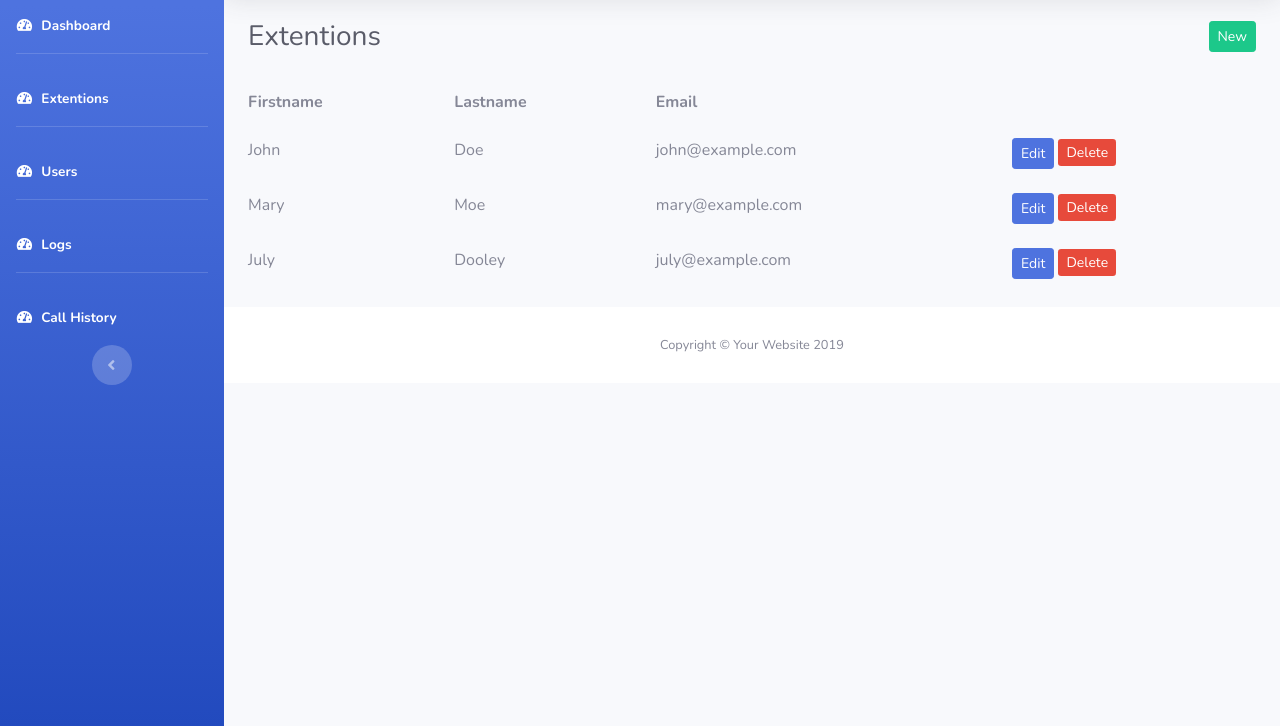
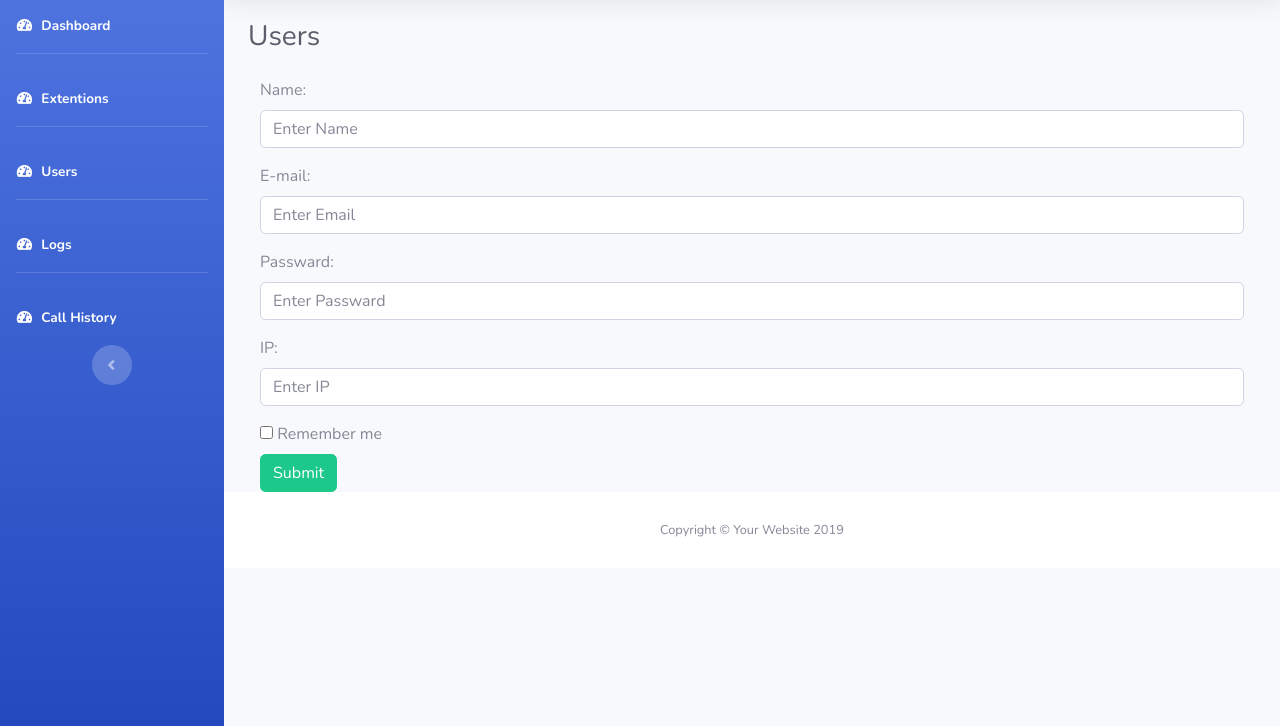
Before and after one commit to Sakib1994/admin, a website with bundled scripts: page addUsers.html in a window 1280 px wide. Shown: the part 74-800 px from the top of the page. Built offline with nearby package versions, Linux system fonts and the light colour scheme.

Commit message:
addUsersPage

```diff
--- a/extentions.html
+++ b/addUsers.html
@@ -1,3 +1,4 @@
+
 <!DOCTYPE html>
 <html lang="en">
 
@@ -50,7 +51,7 @@
 
        <!-- Nav Item - Extentions-->
       <li class="nav-item active">
-        <a class="nav-link" href="Extentions.html">
+        <a class="nav-link" href="extentions.html">
           <i class="fas fa-fw fa-tachometer-alt"></i>
           <span>Extentions</span></a>
       </li>
@@ -289,137 +290,36 @@
 
           <!-- Page Heading -->
           <div class="d-sm-flex align-items-center justify-content-between mb-4">
-            <h1 class="h3 mb-0 text-gray-800">Extentions</h1>
-            <a href="add.html" class="btn btn-success btn-sm">New</a>
+            <h1 class="h3 mb-0 text-gray-800">Users</h1>
+
           </div>
 
           <!-- Content Row -->
           <div class="row">
-
-
-                <table class="table table-borderless">
-                  <thead>
-                    <tr>
-                      <th>Firstname</th>
-                      <th>Lastname</th>
-                      <th>Email</th>
-                      <th></th>
-                    </tr>
-                  </thead>
-                  <tbody>
-                    <tr>
-                      <td>John</td>
-                      <td>Doe</td>
-                      <td>john@example.com</td>
-                      <td>
-
-                        <a href="edit.html" class="btn btn-primary btn-sm">Edit</a>
-                        <!--<a href="#" class="btn btn-danger btn-sm">Delete</a>-->
-
-                          <!-- Button HTML (to Trigger Modal) -->
-                          <a href="#myModal" class="trigger-btn btn-danger btn-sm" data-toggle="modal">Delete</a>
+           <div class="container">
+                <form action="/action_page.php">
+                    <div class="form-group">
+                      <label for="name">Name:</label>
+                      <input type="text" class="form-control" id="name" placeholder="Enter Name" name="pwd">
                     </div>
-
-                        <!-- Modal HTML -->
-                        <div id="myModal" class="modal fade">
-                          <div class="modal-dialog modal-confirm">
-                            <div class="modal-content">
-                              <div class="modal-header">
-                                <div class="icon-box">
-                                  <i class="material-icons">&#xE5CD;</i>
+                    <div class="form-group">
+                      <label for="email">E-mail:</label>
+                      <input type="email" class="form-control" id="email" placeholder="Enter Email" name="email">
                     </div>
-                                <h4 class="modal-title">Are you sure?</h4>
-                                        <button type="button" class="close" data-dismiss="modal" aria-hidden="true">&times;</button>
+                    <div class="form-group">
+                      <label for="password">Passward:</label>
+                      <input type="text" class="form-control" id="password" placeholder="Enter Passward" name="pwd">
                     </div>
-                              <div class="modal-body">
-                                <p>Do you really want to delete these records? This process cannot be undone.</p>
+                    <div class="form-group">
+                      <label for="ip">IP:</label>
+                      <input type="text" class="form-control" id="ip" placeholder="Enter IP" name="pwd">
                     </div>
-                              <div class="modal-footer">
-                                <button type="button" class="btn btn-info" data-dismiss="modal">Cancel</button>
-                                <button type="button" class="btn btn-danger">Delete</button>
+                    <div class="checkbox">
+                      <label><input type="checkbox" name="remember"> Remember me</label>
                     </div>
+                    <a href="#" class="btn btn-success btn-default">Submit</a>
+                </form>
               </div>
-                          </div>
-
-
-                  </td>
-                    </tr>
-                    <tr>
-                      <td>Mary</td>
-                      <td>Moe</td>
-                      <td>mary@example.com</td>
-                      <td>
-
-                        <a href="edit.html" class="btn btn-primary btn-sm">Edit</a>
-                        <!--<a href="#" class="btn btn-danger btn-sm">Delete</a>-->
-
-                          <!-- Button HTML (to Trigger Modal) -->
-                          <a href="#myModal" class="trigger-btn btn-danger btn-sm" data-toggle="modal">Delete</a>
-                        </div>
-
-                        <!-- Modal HTML -->
-                        <div id="myModal" class="modal fade">
-                          <div class="modal-dialog modal-confirm">
-                            <div class="modal-content">
-                              <div class="modal-header">
-                                <div class="icon-box">
-                                  <i class="material-icons">&#xE5CD;</i>
-                                </div>
-                                <h4 class="modal-title">Are you sure?</h4>
-                                        <button type="button" class="close" data-dismiss="modal" aria-hidden="true">&times;</button>
-                              </div>
-                              <div class="modal-body">
-                                <p>Do you really want to delete these records? This process cannot be undone.</p>
-                              </div>
-                              <div class="modal-footer">
-                                <button type="button" class="btn btn-info" data-dismiss="modal">Cancel</button>
-                                <button type="button" class="btn btn-danger">Delete</button>
-                              </div>
-                            </div>
-                          </div>
-
-
-                  </td>
-                    </tr>
-                    <tr>
-                      <td>July</td>
-                      <td>Dooley</td>
-                      <td>july@example.com</td>
-                      <td>
-
-                        <a href="edit.html" class="btn btn-primary btn-sm">Edit</a>
-                        <!--<a href="#" class="btn btn-danger btn-sm">Delete</a>-->
-
-                          <!-- Button HTML (to Trigger Modal) -->
-                          <a href="#myModal" class="trigger-btn btn-danger btn-sm" data-toggle="modal">Delete</a>
-                        </div>
-
-                        <!-- Modal HTML -->
-                        <div id="myModal" class="modal fade">
-                          <div class="modal-dialog modal-confirm">
-                            <div class="modal-content">
-                              <div class="modal-header">
-                                <div class="icon-box">
-                                  <i class="material-icons">&#xE5CD;</i>
-                                </div>
-                                <h4 class="modal-title">Are you sure?</h4>
-                                        <button type="button" class="close" data-dismiss="modal" aria-hidden="true">&times;</button>
-                              </div>
-                              <div class="modal-body">
-                                <p>Do you really want to delete these records? This process cannot be undone.</p>
-                              </div>
-                              <div class="modal-footer">
-                                <button type="button" class="btn btn-info" data-dismiss="modal">Cancel</button>
-                                <button type="button" class="btn btn-danger">Delete</button>
-                              </div>
-                            </div>
-                          </div>
-
-
-                  </td>
-                    </tr>
-                  </tbody>
-                </table>
 
           </div>
 
```
Also changed, not shown: add.html (+4 -4 lines), index.html (+0 -1 lines), users.html (+2 -5 lines). Lines whose indentation alone changed are shown as unchanged.
